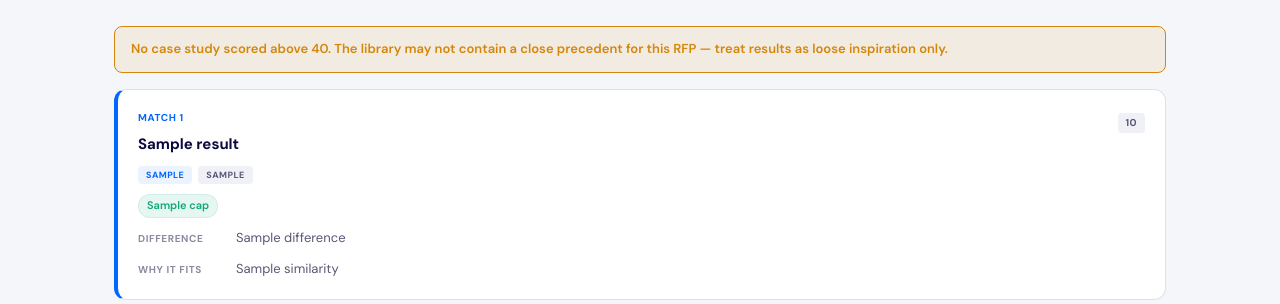
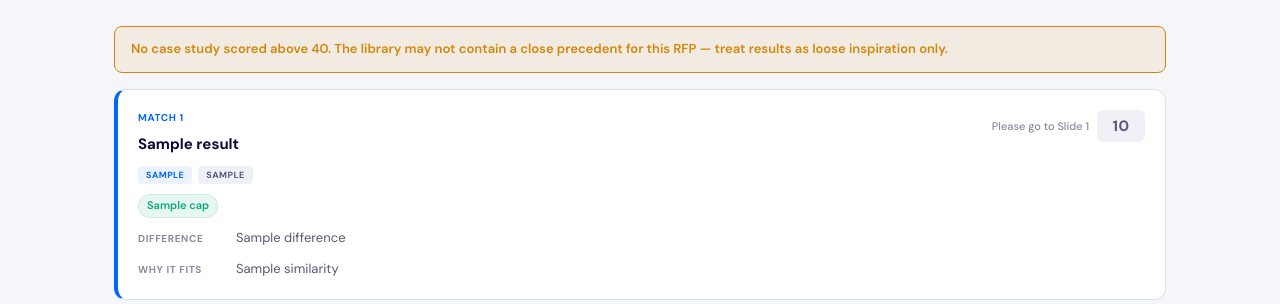
Before and after one commit to ndemblon-red/rfp-matcher, a Flask app: template templates/match_results.html in a window 1280 px wide. Shown: the part 189-493 px from the top of the page. Run offline with Flask 3, Linux system fonts and the light colour scheme; the template is opened without the code that fills it: most values are stand-ins (such as "Sample title", 1, 10 or a date in 2020).

Commit message:
Update UI on matches view: Add slide # and increase siee of score badge

```diff
--- a/analysis.py
+++ b/analysis.py
@@ -447,6 +447,7 @@ def match_case_studies(rfp_text, case_studies, brief_capabilities=None, brief=No
         results.append({
             "id": item["id"],
             "title": cs.get("title", ""),
+            "slide_num": cs.get("slide_num"),
             "industry_full": cs.get("industry_full"),
             "engagement_type": cs.get("engagement_type"),
             "has_video": cs.get("has_video", 0),
--- a/db.py
+++ b/db.py
@@ -337,7 +337,7 @@ def get_case_studies_for_scoring():
     try:
         cur = conn.cursor()
         cur.execute("""
-            SELECT id, title, industry_full, engagement_type, has_video, slide_content, embedding
+            SELECT id, title, slide_num, industry_full, engagement_type, has_video, slide_content, embedding
             FROM case_studies
             ORDER BY slide_num, title
         """)
--- a/templates/match_results.html
+++ b/templates/match_results.html
@@ -4,11 +4,19 @@
 {% block extra_style %}
 .score-badge {
     display: inline-block;
-    padding: 2px 8px;
-    border-radius: 4px;
-    font-size: 10px;
+    padding: 4px 14px;
+    border-radius: 6px;
+    font-size: 15px;
     font-weight: 700;
     letter-spacing: 0.04em;
+    min-width: 48px;
+    text-align: center;
+}
+.slide-label {
+    font-size: 11px;
+    color: var(--text-dim);
+    font-weight: 500;
+    margin-top: 3px;
 }
 .score-high  { background: var(--green-soft);  color: var(--green); }
 .score-mid   { background: var(--amber-soft);  color: var(--amber); }
@@ -88,7 +96,10 @@
                    style="color:var(--text)">{{ result.title }}</a>
             </div>
         </div>
-        <div style="flex-shrink:0">
+        <div style="flex-shrink:0;display:flex;align-items:center;gap:8px">
+            {% if result.slide_num %}
+            <div class="slide-label">Please go to Slide {{ result.slide_num }}</div>
+            {% endif %}
             {% if result.score >= 70 %}
             <span class="score-badge score-high">{{ result.score }}</span>
             {% elif result.score >= 40 %}
```
